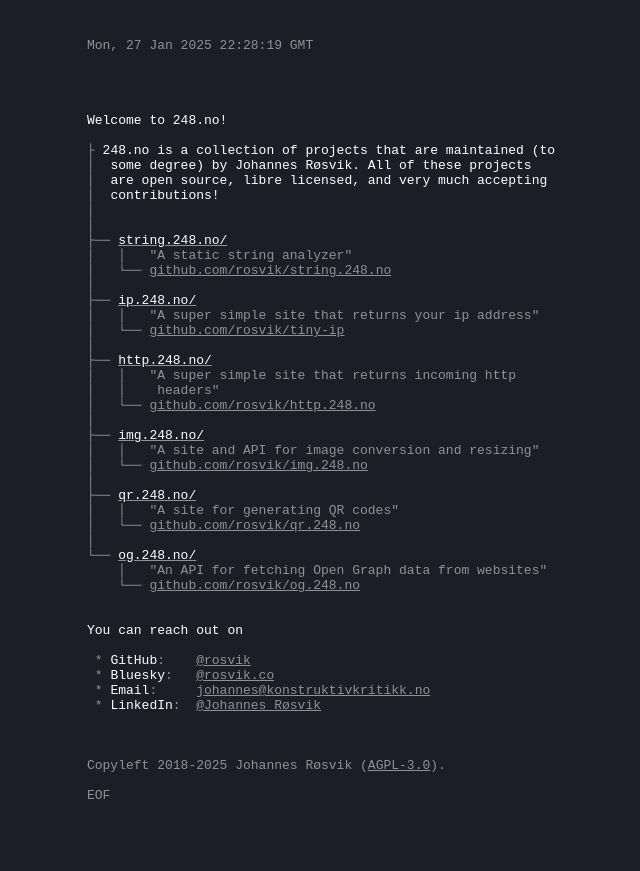
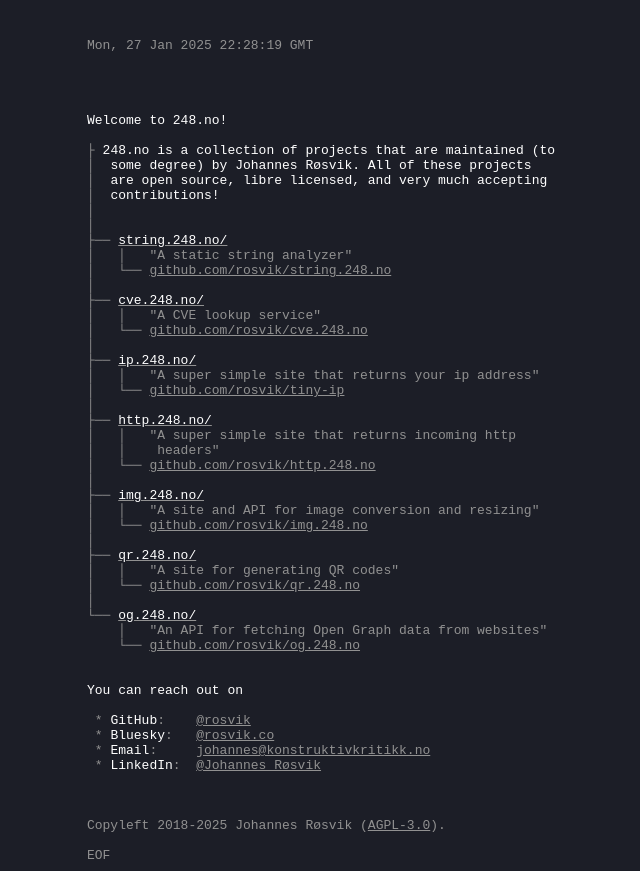
Before and after one commit to rosvik/248.no, a SvelteKit app: page / in a window 1280 px wide. Shown: the whole page, without its empty margins (319-959 px from the left). Before the commit the page ends 811 px from the top, so only its background shows below. Built offline with nearby package versions, Linux system fonts and the light colour scheme.

Commit message:
revert: "feat: remove cve.248.no"
This reverts commit e8761e26b0e9999add854419c5f9064575ef0161.

```diff
--- a/src/routes/+page.svelte
+++ b/src/routes/+page.svelte
@@ -10,6 +10,10 @@
 ├── <span><a href="https://string.248.no">string.248.no/</a></span>
 │   │   "A static string analyzer"
 │   └── <a href="https://github.com/rosvik/string.248.no">github.com/rosvik/string.248.no</a>
+│
+├── <span><a href="https://cve.248.no">cve.248.no/</a></span>
+│   │   "A CVE lookup service"
+│   └── <a href="https://github.com/rosvik/cve.248.no">github.com/rosvik/cve.248.no</a>
 │
 ├── <span><a href="https://ip.248.no">ip.248.no/</a></span>
 │   │   "A super simple site that returns your ip address"
```
Also changed, not shown: 1 other file (tests, documents, lock files or other folders).
